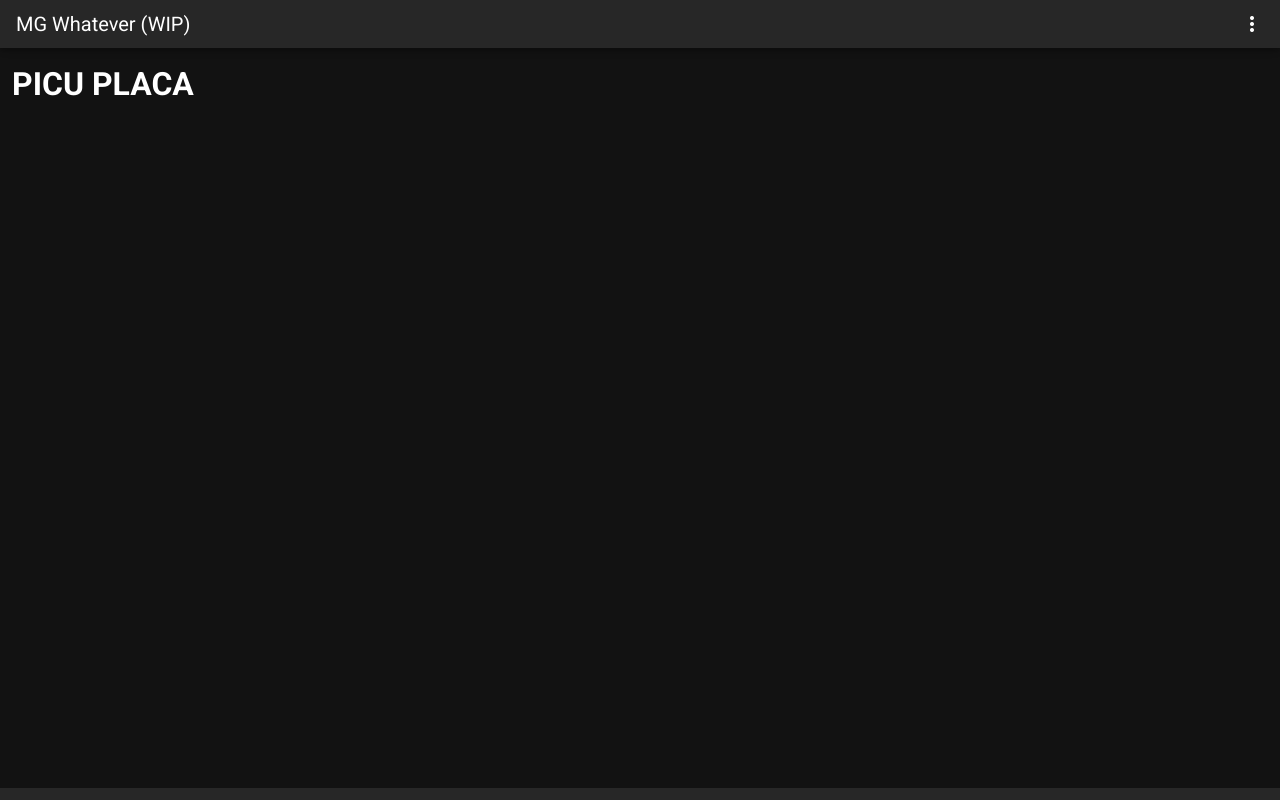
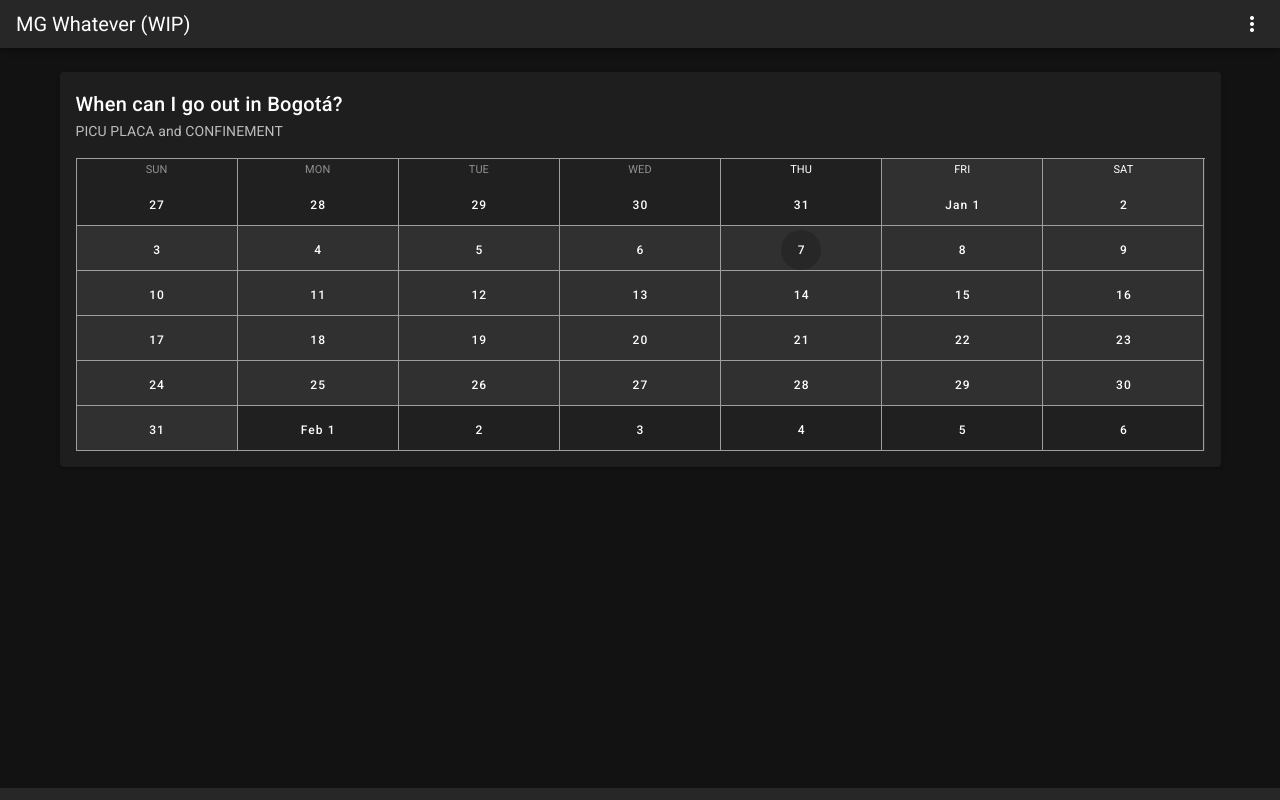
Before and after one commit to MelanieGravel/melaniegravel.github.io, a Nuxt app: page /picuplaca in a window 1280 px wide. Built offline with nearby package versions, Linux system fonts and the light colour scheme.

Commit message:
PicuPLaca

```diff
--- a/package.json
+++ b/package.json
@@ -7,7 +7,7 @@
     "build": "nuxt-ts build",
     "start": "nuxt-ts start",
     "generate": "nuxt-ts generate",
-    "lint:js": "eslint --ext .js,.vue --ignore-path .gitignore .",
+    "lint:js": "eslint --ext .ts,.js,.vue --ignore-path .gitignore .",
     "lint": "yarn lint:js"
   },
   "dependencies": {
@@ -15,7 +15,9 @@
     "@nuxtjs/axios": "^5.12.2",
     "@nuxtjs/pwa": "^3.0.2",
     "core-js": "^3.6.5",
-    "nuxt": "^2.14.6"
+    "nuxt": "^2.14.6",
+    "vue-class-component": "^7.2.6",
+    "vue-property-decorator": "^9.1.2"
   },
   "devDependencies": {
     "@nuxt/types": "^2.14.6",
--- a/pages/picuplaca.vue
+++ b/pages/picuplaca.vue
@@ -1,7 +1,19 @@
 <template>
-  <div>
-    <h1>PICU PLACA</h1>
-  </div>
+  <v-container>
+    <v-card>
+      <v-card-title>When can I go out in Bogotá?</v-card-title>
+      <v-card-subtitle>PICU PLACA and CONFINEMENT</v-card-subtitle>
+      <v-card-text>
+        <v-calendar
+          ref="calendar"
+          v-model="value"
+          type="month"
+          :events="events"
+          @change="getEvents"
+        ></v-calendar>
+      </v-card-text>
+    </v-card>
+  </v-container>
 </template>
 
 <script lang="ts">
@@ -14,6 +26,17 @@
 // EVEN ID - ODD DATES
 // ODD ID - EVEN DATES
 // 7 days
+
+import { Component, Vue } from 'vue-property-decorator'
+
+@Component({})
+export default class OptimizationLandingPage extends Vue {
+  private events: any[] = []
+
+  private getEvents () {
+
+  }
+}
 </script>
 
 <style lang="scss"></style>
```
Also changed, not shown: 1 other file (tests, documents, lock files or other folders).
